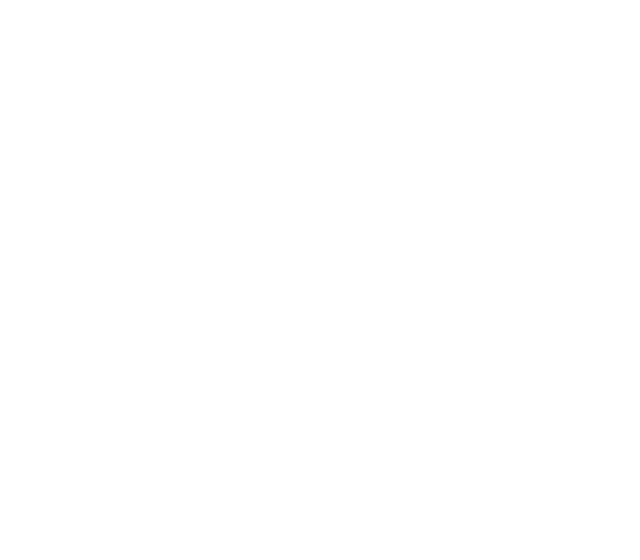
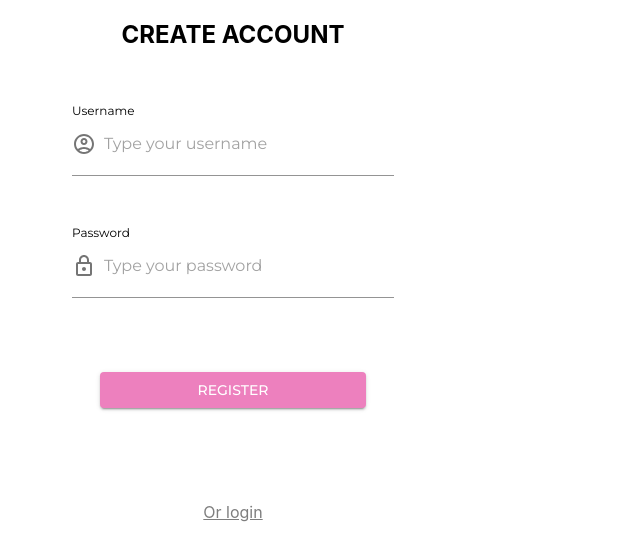
Before and after one commit to Vacannot/PinkRent, a React (Create React App) app: page /registerPage in a window 1280 px wide. Before the commit this address had no page. Shown: the top 560 px of the page, without its empty margins (0-640 px from the left). Built offline with nearby package versions, Linux system fonts and the light colour scheme.

Commit message:
created registerForm, registerPage, imported LoginForm to LoginPage

```diff
--- a/src/App.tsx
+++ b/src/App.tsx
@@ -1,7 +1,9 @@
 import { Routes, BrowserRouter, Route } from "react-router-dom";
 import LoginPage from "./pages/LoginPage";
+import RegisterPage from "./pages/RegisterPage";
 import Layout from "./pages/Layout";
 import NotificationPage from "./pages/NotificationPage";
+
 function App() {
   return (
     <div>
@@ -10,6 +12,7 @@
           <Route path="/" element={<Layout />} />
           <Route path="NotificationPage" element={<NotificationPage />} />
           <Route path="loginPage" element={<LoginPage />} />
+          <Route path="registerPage" element={<RegisterPage />} />
         </Routes>
       </BrowserRouter>
     </div>
--- a/src/Pages/LoginPage.tsx
+++ b/src/Pages/LoginPage.tsx
@@ -1,5 +1,7 @@
+import LoginForm from "../components/LoginForm/LoginForm";
+
 function LoginPage() {
-  return <div>hej</div>;
+  return <LoginForm />;
 }
 
 export default LoginPage;
--- /dev/null
+++ b/src/Pages/RegisterPage.tsx
@@ -0,0 +1,7 @@
+import RegisterForm from "../components/RegisterForm/RegisterForm";
+
+function RegisterPage() {
+  return <RegisterForm />;
+}
+
+export default RegisterPage;
--- a/src/components/LoginForm/loginform.module.scss
+++ b/src/components/LoginForm/loginform.module.scss
@@ -1,7 +1,7 @@
 div {
   max-width: 466px;
 
-  & .orSignUp {
+  & .orLogin {
     &:hover {
       cursor: pointer;
     }
--- /dev/null
+++ b/src/components/RegisterForm/RegisterForm.tsx
@@ -0,0 +1,118 @@
+import styles from "./registerform.module.scss";
+import InputAdornment from "@mui/material/InputAdornment";
+import Input from "@mui/material/Input";
+import FormControl from "@mui/material/FormControl";
+import InputLabel from "@mui/material/InputLabel";
+import Button from "@mui/material/Button";
+import Box from "@mui/material/Box";
+import AccountCircleOutlinedIcon from "@mui/icons-material/AccountCircleOutlined";
+import LockOutlinedIcon from "@mui/icons-material/LockOutlined";
+import { Link } from "react-router-dom";
+
+function RegisterForm() {
+  return (
+    <div className={styles.registerform}>
+      <Box
+        sx={{
+          display: "flex",
+          flexDirection: "column",
+          alignItems: "center",
+        }}
+      >
+        <h2
+          style={{
+            marginBottom: "55px",
+          }}
+        >
+          CREATE ACCOUNT
+        </h2>
+        <FormControl
+          sx={{
+            width: "267px",
+            marginBottom: "50px",
+            paddingTop: "8px",
+          }}
+          className={styles.registerFormControl}
+          variant="standard"
+        >
+          <InputLabel
+            sx={{
+              color: "black",
+              letterSpacing: "-3%",
+            }}
+            htmlFor="register-form-username"
+          >
+            Username
+          </InputLabel>
+          <Input
+            id="register-form-username"
+            placeholder="Type your username"
+            sx={{
+              paddingBottom: "16px",
+            }}
+            startAdornment={
+              <InputAdornment position="start">
+                <AccountCircleOutlinedIcon />
+              </InputAdornment>
+            }
+          />
+        </FormControl>
+        <FormControl
+          sx={{
+            width: "267px",
+            paddingTop: "8px",
+          }}
+          className={styles.registerFormControl}
+          variant="standard"
+        >
+          <InputLabel
+            sx={{
+              marginBottom: "22px",
+              color: "black",
+              letterSpacing: "-3%",
+            }}
+            htmlFor="register-form-password"
+          >
+            Password
+          </InputLabel>
+          <Input
+            id="register-form-password"
+            placeholder="Type your password"
+            type="password"
+            sx={{
+              paddingBottom: "16px",
+            }}
+            startAdornment={
+              <InputAdornment position="start">
+                <LockOutlinedIcon />
+              </InputAdornment>
+            }
+          />
+        </FormControl>
+        <Button
+          sx={{
+            width: "266px",
+            color: "white",
+            marginTop: "74px",
+            marginBottom: "94px",
+          }}
+          variant="contained"
+        >
+          REGISTER
+        </Button>
+        <Link
+          to="/login"
+          style={{
+            color: "#7E7E7E",
+            textDecoration: "underline",
+          }}
+          className={styles.orLogin}
+        >
+          Or login
+        </Link>
+      </Box>
+    </div>
+  );
+}
+
+export default RegisterForm;
--- /dev/null
+++ b/src/components/RegisterForm/registerform.module.scss
@@ -0,0 +1,16 @@
+div {
+    max-width: 466px;
+
+    & .orLogin {
+      &:hover {
+        cursor: pointer;
+      }
+    }
+
+    & .registerFormControl {
+      @media (min-width: 400px) {
+        width: 322px;
+      }
+    }
+
+  }
```
